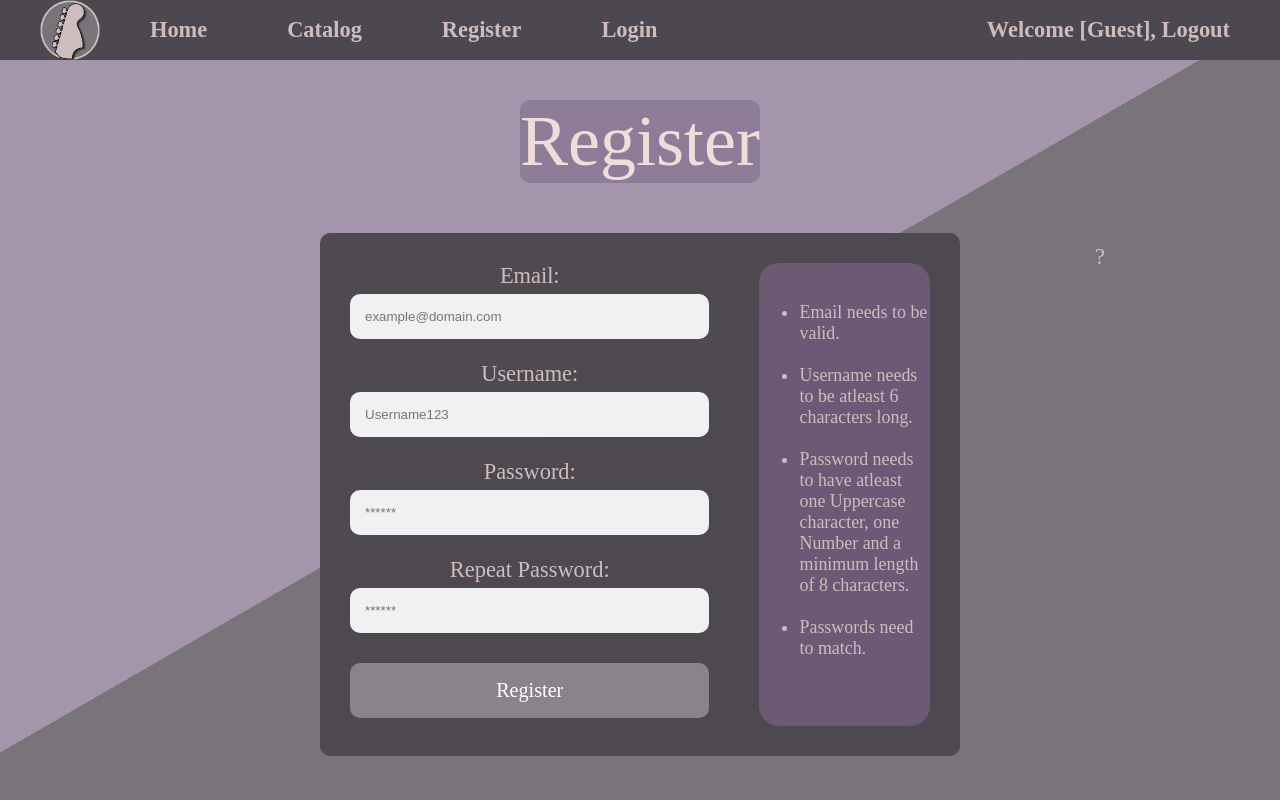
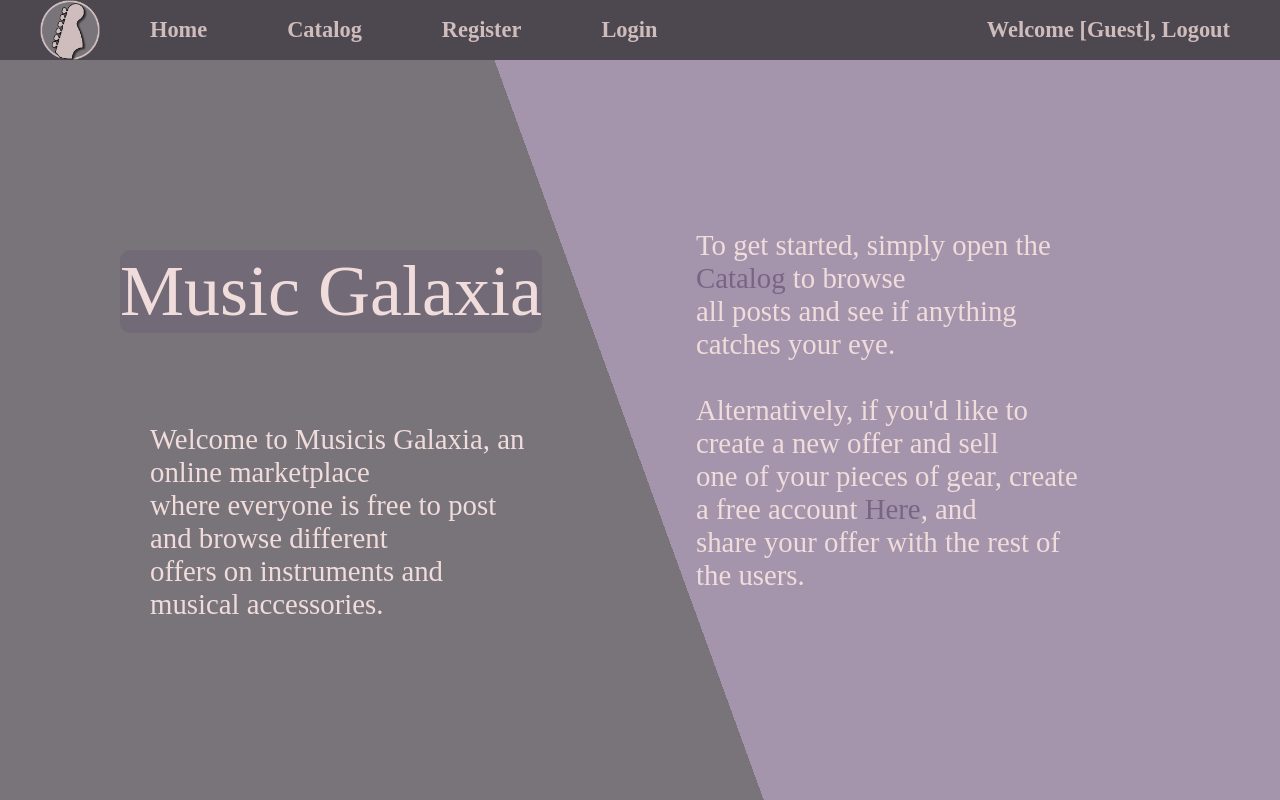
Before and after one commit to jordan-liubenov/musicis-galaxia, a React (Create React App) app: page / in a window 1280 px wide. Built offline with nearby package versions, Linux system fonts and the light colour scheme.

Commit message:
added routing for different views

```diff
--- a/package.json
+++ b/package.json
@@ -8,10 +8,10 @@
     "@testing-library/user-event": "^13.5.0",
     "react": "^18.2.0",
     "react-dom": "^18.2.0",
+    "react-router-dom": "^6.3.0",
     "react-scripts": "5.0.1",
     "web-vitals": "^2.1.4"
   },
-
   "scripts": {
     "start": "react-scripts start",
     "build": "react-scripts build",
--- a/src/App.js
+++ b/src/App.js
@@ -1,4 +1,6 @@
 import "./styles/App.css";
+
+import { Link, Route, Routes } from "react-router-dom";
 
 import Nav from "./components/Nav/Nav.js";
 import Home from "./components/Home/Home";
@@ -8,12 +10,12 @@ import Login from "./components/Login/Login";
 const App = () => {
   return (
     <div className="App">
-      <main>
-        <Nav />
-        {/* <Home /> */}
-        <Register />
-        {/* <Login /> */}
-      </main>
+      <Nav />
+      <Routes>
+        <Route path="/" element={<Home />} />
+        <Route path="/register" element={<Register />} />
+        <Route path="/login" element={<Login />} />
+      </Routes>
     </div>
   );
 };
--- a/src/components/Home/InstructMsg.js
+++ b/src/components/Home/InstructMsg.js
@@ -1,20 +1,22 @@
+import { Link } from "react-router-dom";
+
 const InstructMsg = () => {
   return (
     <div className="instructMsg">
       <p>
         To get started, simply open the{" "}
-        <a className="catalogRef" href="/catalog">
+        <Link className="catalogRef" to={"/catalog"}>
           Catalog
-        </a>{" "}
+        </Link>{" "}
         to browse<br></br>
         all posts and see if anything catches your eye.<br></br>
         <br></br>
         Alternatively, if you'd like to create a new offer and sell
         <br></br>
         one of your pieces of gear, create a free account{" "}
-        <a className="catalogRef" href="/register">
+        <Link className="catalogRef" to={"/register"}>
           Here
-        </a>
+        </Link>
         , and <br></br>
         share your offer with the rest of the users.
         <br></br>
--- a/src/components/Login/Login.js
+++ b/src/components/Login/Login.js
@@ -4,6 +4,8 @@ import { displayUnderscore } from "../../utils/homeUtil";
 import { useState } from "react";
 import { handleValue } from "../../utils/loginUtil";
 import { submitLogin } from "../../services/userService";
+
+//TODO add "not registered yet? redirect button to bottom of form"
 
 const Login = () => {
   const [underscore, setUnderscore] = useState(false);
--- a/src/components/Nav/Nav.js
+++ b/src/components/Nav/Nav.js
@@ -1,4 +1,6 @@
 import "../Nav/Nav.css";
+
+import { Link } from "react-router-dom";
 
 import logoImg from "../../img/note.png";
 
@@ -10,21 +12,21 @@ const Nav = (props) => {
       <nav className="navBar">
         <ul className="links">
           <div className="logoDiv">
-            <a href="/">
+            <Link to={"/"}>
               <img className="logo" src={logoImg} width={60} height={60}></img>
-            </a>
+            </Link>
           </div>
           <li>
-            <a href="/">Home</a>
+            <Link to={"/"}>Home</Link>
           </li>
           <li>
-            <a href="/catalog">Catalog</a>
+            <Link to={"/catalog"}>Catalog</Link>
           </li>
           <li>
-            <a href="/register">Register</a>
+            <Link to={"/register"}>Register</Link>
           </li>
           <li>
-            <a href="/login">Login</a>
+            <Link to={"/login"}>Login</Link>
           </li>
           <div className="navRight">
             <li>
--- a/src/components/Register/Register.js
+++ b/src/components/Register/Register.js
@@ -15,6 +15,7 @@ import RegisterInfo from "./RegisterInfo";
 import RegisterBtn from "./RegisterBtn";
 
 //TODO abstract component and see if there is a better way to controll input values
+//TODO add "already registered?-login redirect button on form"
 
 const Register = () => {
   const [info, showInfo] = useState(true); //info box will be displayed by default
--- a/src/index.js
+++ b/src/index.js
@@ -3,9 +3,13 @@ import ReactDOM from "react-dom/client";
 import "./index.css";
 import App from "./App";
 
+import { BrowserRouter } from "react-router-dom";
+
 const root = ReactDOM.createRoot(document.getElementById("root"));
 root.render(
   <React.StrictMode>
-    <App />
+    <BrowserRouter>
+      <App />
+    </BrowserRouter>
   </React.StrictMode>
 );
```
Also changed, not shown: 1 other file (tests, documents, lock files or other folders).
